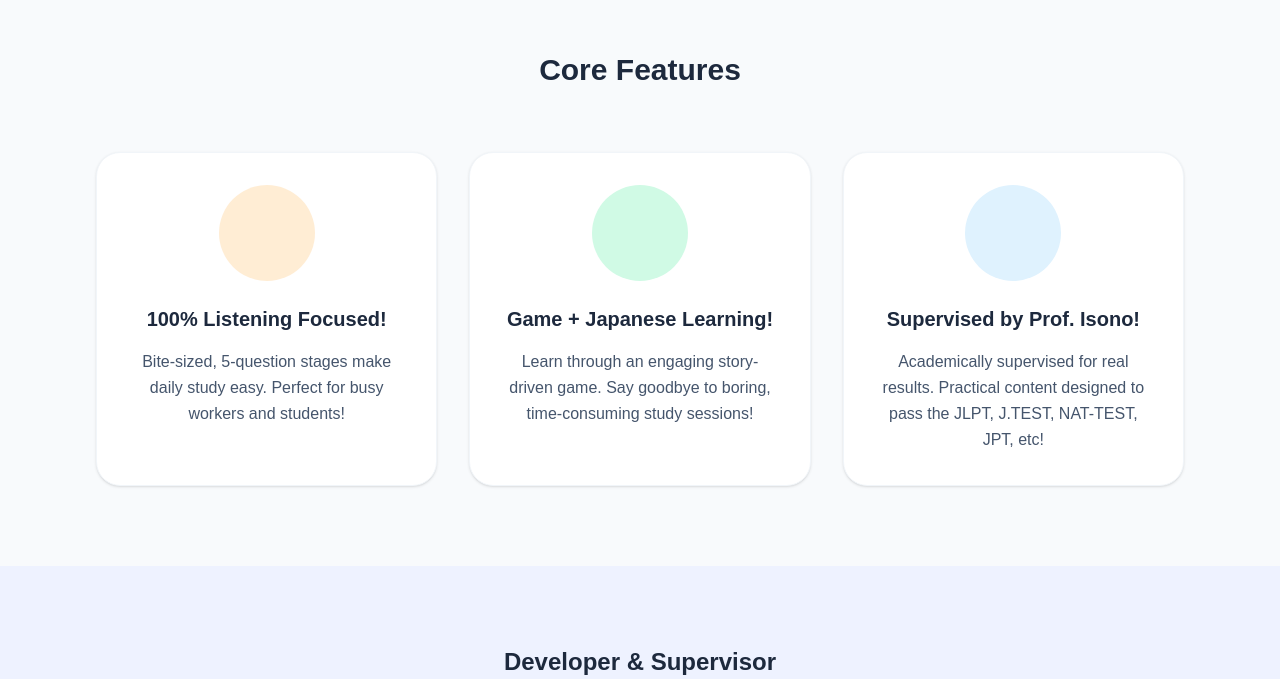
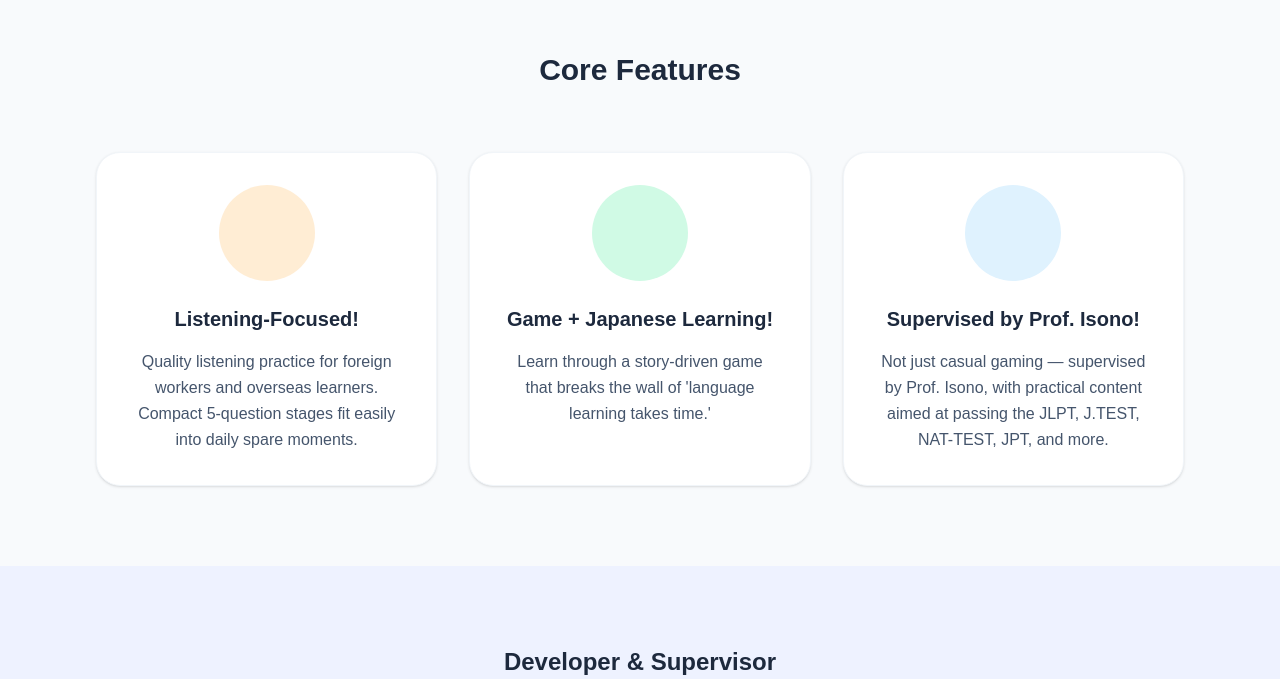
Before and after one commit to ejpasayama-bit/easyjstudio, a React (Vite) app: page /listening-adventure in a window 1280 px wide. Shown: the part 2118-2797 px from the top of the page. Built offline with nearby package versions, Linux system fonts and the light colour scheme; a web font is replaced by a local one.

Commit message:
Initial commit: EasyJ Studio Website with i18n

```diff
--- a/src/LanguageContext.jsx
+++ b/src/LanguageContext.jsx
@@ -82,26 +82,27 @@ const dictionaries = {
       send: "Send"
     },
     lalp: {
-      heroTitle: "Empowering learners.\nListening Adventure N5",
-      heroSubtitle: "A 100% listening-focused app.",
+      heroTitle: "Opening the way for learners\nListening Adventure N5",
+      heroSubtitle: "A listening-focused learning app!",
       ctaButton: "Try the Free Demo!",
       introTitle: "Struggling to find time for Japanese study?",
       introText: "Build your N5 listening skills effortlessly in your spare time, all while playing a game.",
       featuresTitle: "Core Features",
-      feature1Title: "100% Listening Focused!",
-      feature1Desc: "Bite-sized, 5-question stages make daily study easy. Perfect for busy workers and students!",
+      feature1Title: "Listening-Focused!",
+      feature1Desc: "Quality listening practice for foreign workers and overseas learners. Compact 5-question stages fit easily into daily spare moments.",
       feature2Title: "Game + Japanese Learning!",
-      feature2Desc: "Learn through an engaging story-driven game. Say goodbye to boring, time-consuming study sessions!",
+      feature2Desc: "Learn through a story-driven game that breaks the wall of 'language learning takes time.'",
       feature3Title: "Supervised by Prof. Isono!",
-      feature3Desc: "Academically supervised for real results. Practical content designed to pass the JLPT, J.TEST, NAT-TEST, JPT, etc!",
+      feature3Desc: "Not just casual gaming — supervised by Prof. Isono, with practical content aimed at passing the JLPT, J.TEST, NAT-TEST, JPT, and more.",
       creditTitle: "Developer & Supervisor",
       devRole: "Japanese Teacher / EdTech Creator",
       devName: "Developer: N. Fukaya",
-      supRole: "Prof. & Dean, Int'l Studies, NUCB\nPh.D. in Japanese Language Education",
-      supName: "Supervisor: Eiji Isono",
+      supRole: "Prof. & Dean, Faculty of International Studies, NUCB\nPh.D. in Japanese Language Education",
+      supName: "Supervisor: Hideharu Isono",
       releaseDate: "Scheduled Release: February 2027",
       bottomCtaTitle: "Ready for your listening adventure?",
-      demo_play:"▼ Scan to Play Demo! ▼"
+      demo_play:"▼ Scan to Play Demo! ▼",
+      flyer_src: "/la_flyer.png",
     }
   },
   jp: {
@@ -206,6 +207,7 @@ const dictionaries = {
       releaseDate: "2027年2月リリース予定",
       bottomCtaTitle: "さあ、リスニングの冒険に出かけよう！",
       demo_play:"▼ スマホで体験版をプレイ！ ▼",
+      flyer_src: "/la_flyer_en.png",
     }
   }
 };
--- a/src/pages/ListeningAdventure.jsx
+++ b/src/pages/ListeningAdventure.jsx
@@ -42,10 +42,10 @@ const ListeningAdventure = () => {
         </div>
         {/* ==================================== */}
 
-        {/* チラシ画像エリア（プレースホルダーから置き換え） */}
+        {/* チラシ画像エリア */}
         <div className="w-full max-w-3xl mx-auto bg-white rounded-3xl border-8 border-white shadow-xl overflow-hidden mt-8">
           <img
-            src="/la_flyer.png"
+            src={t.lalp.flyer_src}
             alt="Listening Adventure N5 チラシ"
             className="w-full h-auto object-contain"
           />
@@ -132,8 +132,7 @@ const ListeningAdventure = () => {
           </div>
 
           <p className="mt-8 text-slate-500 font-medium">
-            {t.lalp.releaseDate} <br />
-            <span className="text-sm">*Work in progress.</span>
+            {t.lalp.releaseDate}
           </p>
         </div>
       </section>
```
Also changed, not shown: public/la_flyer_en.png (added).
